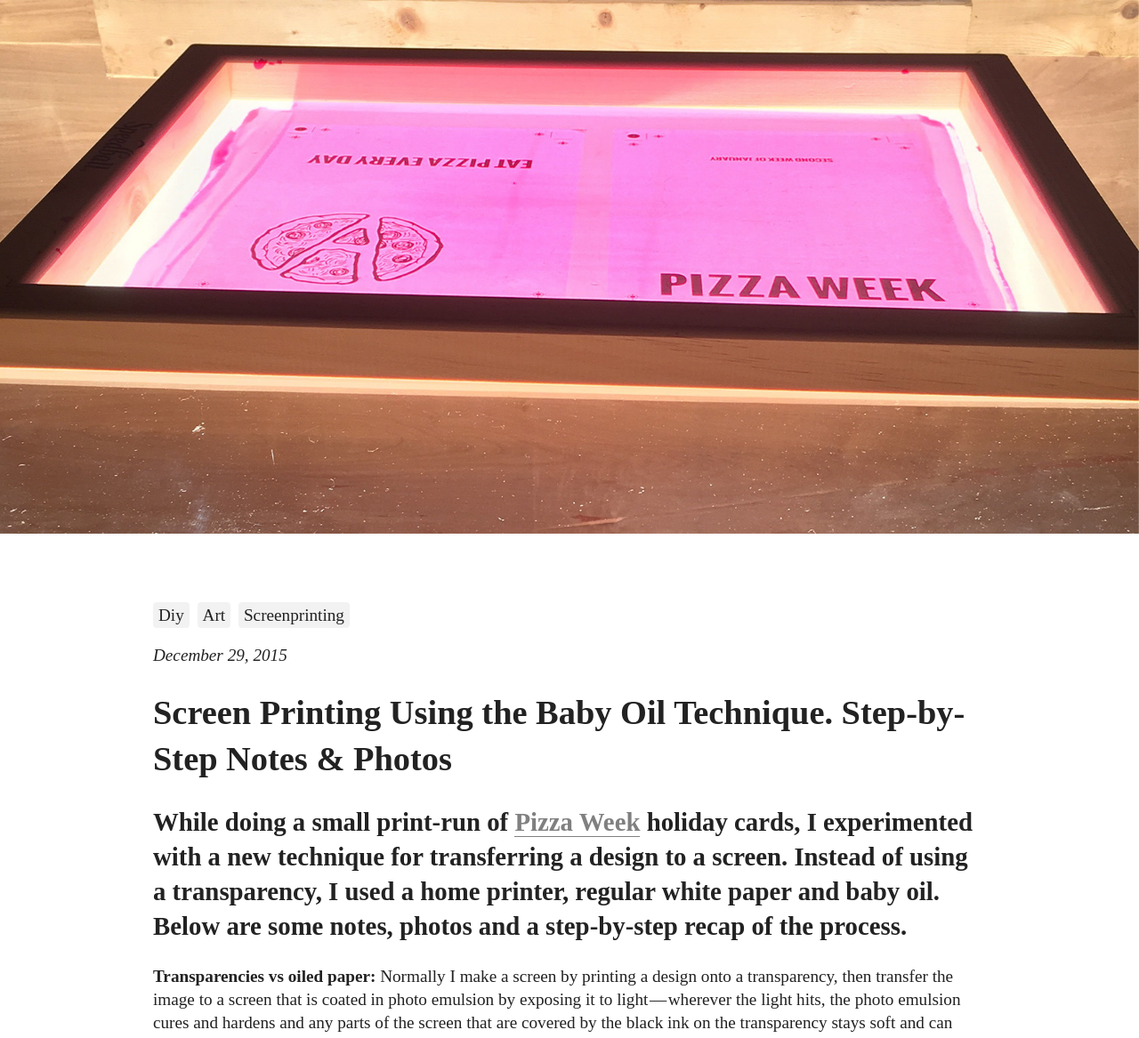
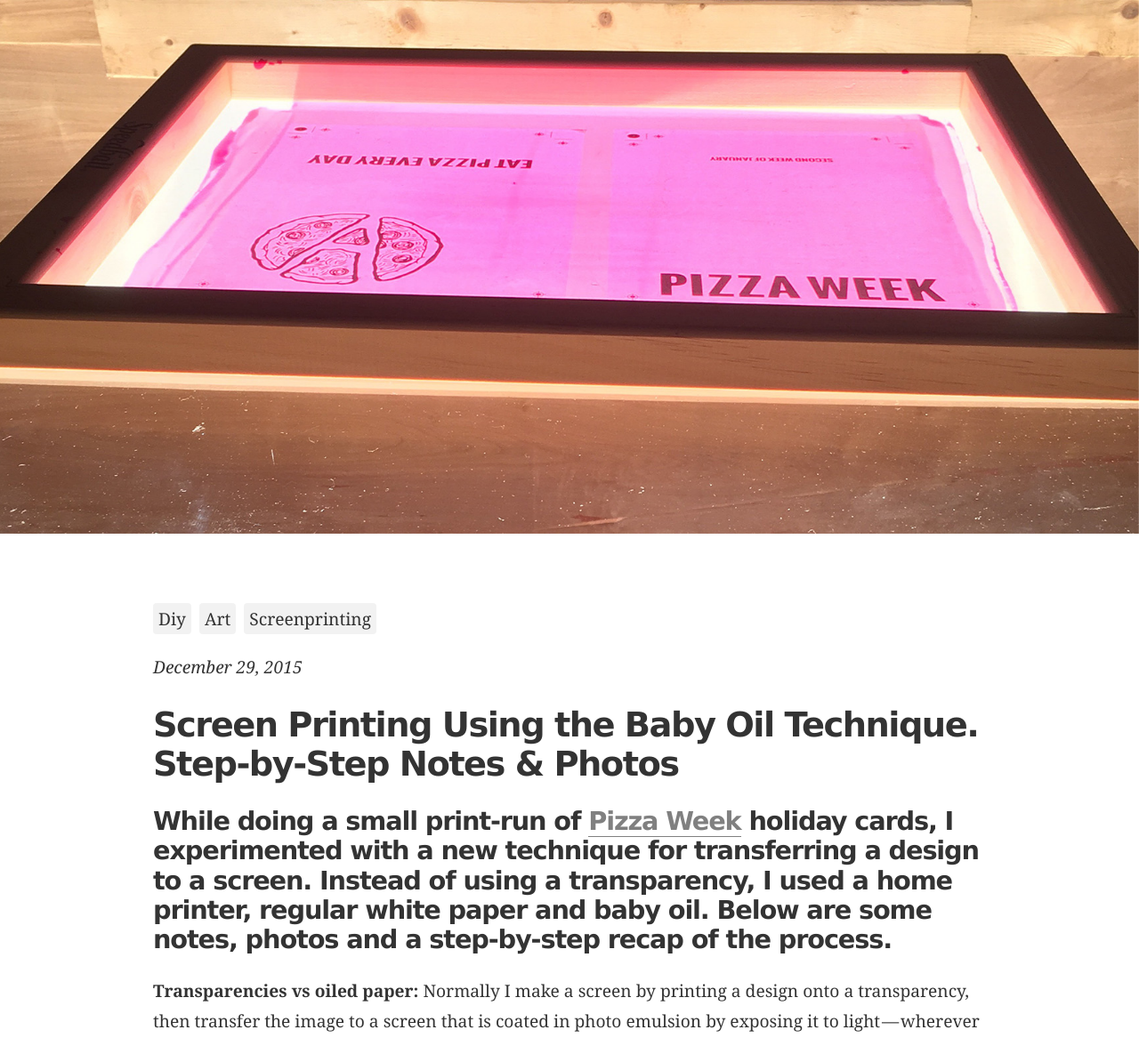
Before and after one commit to drewrwilson/drewrwilson.github.io, a Jekyll site: the page built from _posts/blog/2015-12-29-screenprinting-with-baby-oil.md, in a window 1280 px wide. Shown: the top 1167 px of the page at 89% size. Built offline with Jekyll 4.4.1, drawn with Linux system fonts in a browser that asks for light colours; nearby versions of some CDN libraries; some web fonts are replaced; library files that are not in the unit come from our copies.

Commit message:
update styling to focus blog post

```diff
--- a/css/blog_focus.css
+++ b/css/blog_focus.css
@@ -22,5 +22,12 @@
 }
 body {
   font-size: 1.2em;
-  font-family: 'Antic Didone', serif;
+  color: rgba(0, 0, 0, 0.8);
+  font-family: Georgia, Cambria, 'Times New Roman', Times, serif;
+  line-height: 1.8em;
 }
+body h1, body h2, body h3, body h4 {
+  font-family: 'Lucida Grande', 'Lucida Sans Unicode', 'Lucida Sans', Geneva, Verdana, sans-serif;
+  letter-spacing: -0.04em;
+  line-height: 1.15em;
+}
```
